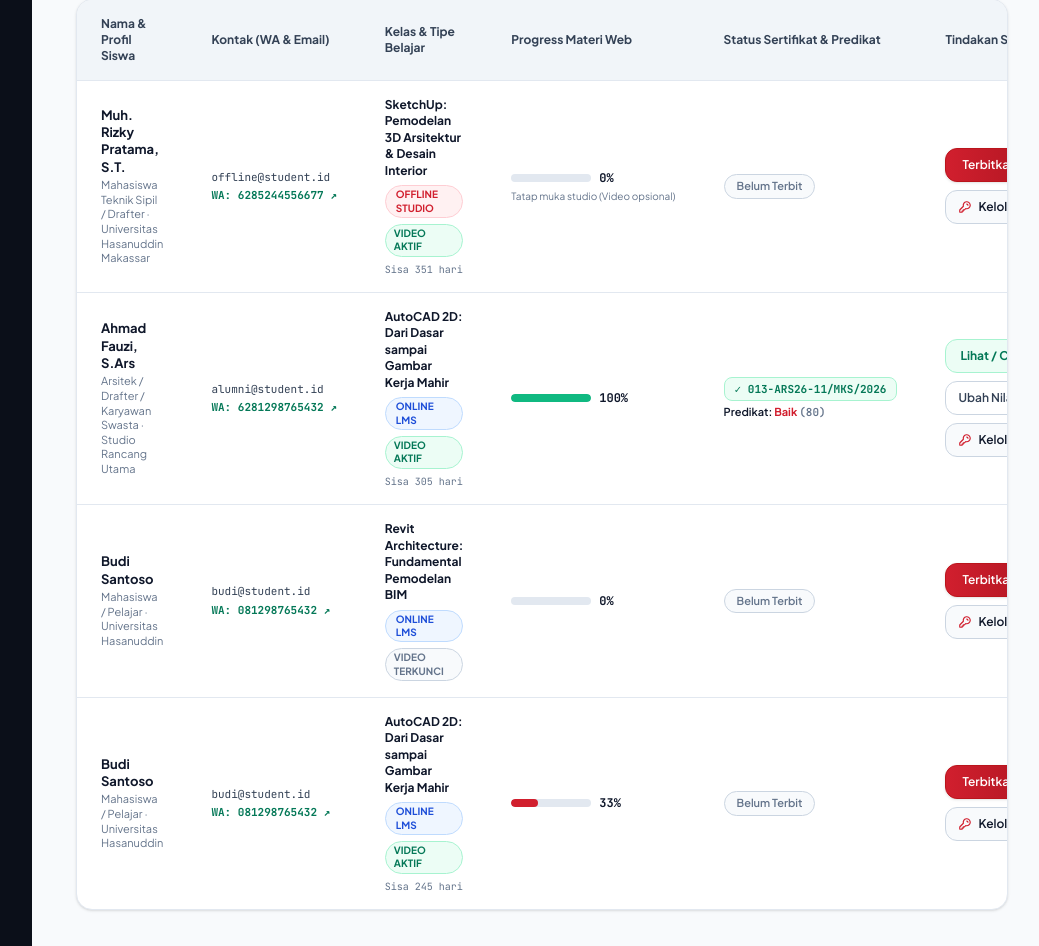
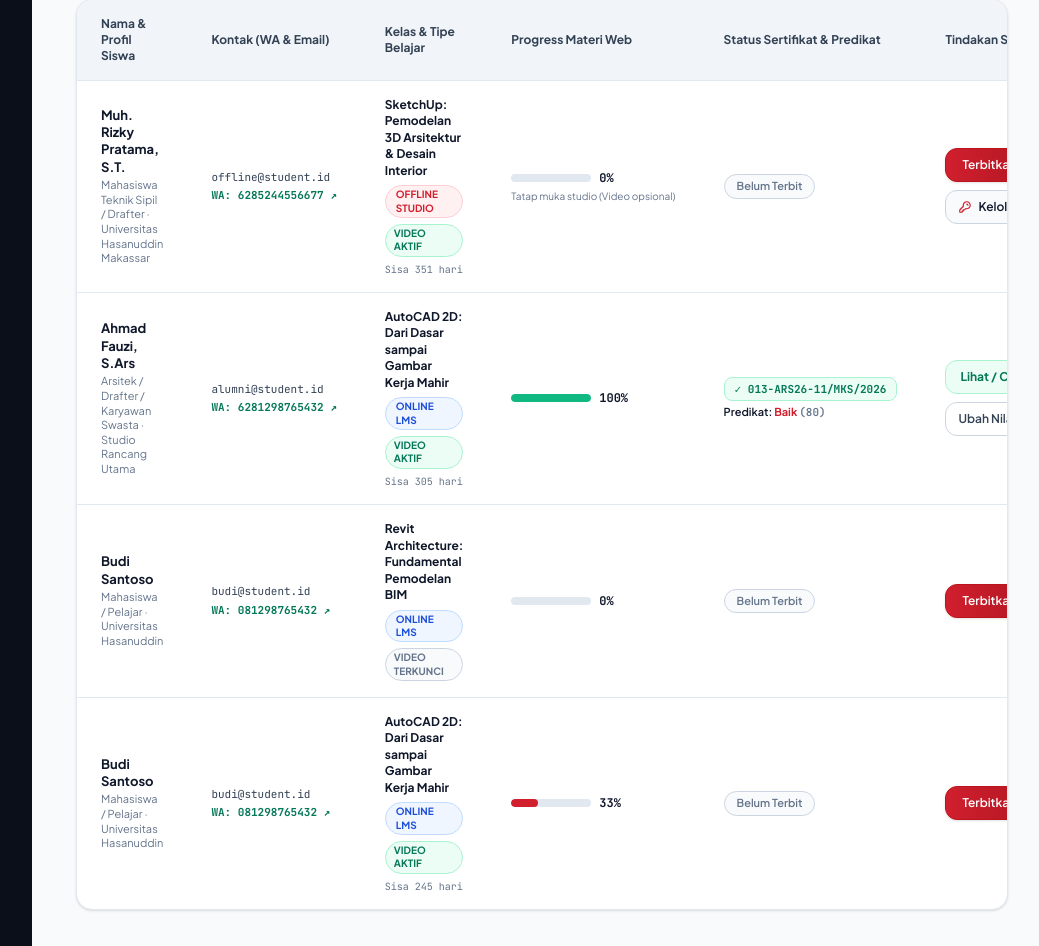
Before and after one commit to muhawwal-git/allfirst-rancang-studio, a Laravel app: page /admin/siswa in a window 1280 px wide. Shown: the part 609-1555 px from the top of the page, without its empty margins (228-1267 px from the left). Run offline with Laravel 12, Linux system fonts and the light colour scheme; a user stored in the database is signed in; data comes from the database, SQL or seed files in the repository; style sheets or scripts are compiled from the project's sources.

Commit message:
refactor: tampilkan tombol dan modal kelola akses khusus untuk siswa offline studio

```diff
--- a/resources/views/admin/siswa/index.blade.php
+++ b/resources/views/admin/siswa/index.blade.php
@@ -305,6 +305,7 @@
                                             </button>
                                         @endif
 
+                                        @if($isOffline)
                                             <button type="button"
                                                     onclick="document.getElementById('modal-akses-user-{{ $student->id }}').classList.remove('hidden')"
                                                     class="inline-flex items-center gap-1.5 px-3 py-2 rounded-xl text-xs font-semibold text-[#0F172A] bg-[#F8FAFC] hover:bg-[#F1F5F9] border border-[#CBD5E1] transition-colors cursor-pointer">
@@ -313,6 +314,7 @@
                                                 </svg>
                                                 <span>Kelola Akses</span>
                                             </button>
+                                        @endif
                                     </div>
                                 </td>
                             </tr>
@@ -444,8 +446,8 @@
         </div>
     @endforeach
 
-    <!-- MODAL KELOLA HAK AKSES KELAS ONLINE (PER USER) -->
-    @foreach($enrollments->pluck('user')->unique('id') as $studentUser)
+    <!-- MODAL KELOLA HAK AKSES KELAS ONLINE (KHUSUS SISWA OFFLINE) -->
+    @foreach($enrollments->filter(fn ($a) => $a->isOffline())->pluck('user')->unique('id') as $studentUser)
         @php
             $activeKelasIds = $studentUser->aksesKelas
                 ->filter(fn ($ak) => $ak->isAktif())
@@ -460,10 +462,10 @@
                 <div class="flex items-center justify-between gap-2 border-b border-[#F1F5F9] pb-3">
                     <div>
                         <span class="text-[10px] font-mono font-bold text-[#D11F2E] uppercase tracking-wider block">
-                            PENGATURAN HAK AKSES KELAS ONLINE (LMS)
+                            PENGATURAN BONUS AKSES KELAS ONLINE (SISWA OFFLINE)
                         </span>
                         <h2 class="text-base sm:text-lg font-extrabold font-heading text-[#0F172A]">
-                            Kelola Akses Kelas Online Siswa
+                            Kelola Bonus Kelas Online Siswa Offline
                         </h2>
                     </div>
                     <button type="button"
```
Also changed, not shown: tests/Feature/SiswaAndSertifikatLifecycleTest.php (+2 -0 lines). Lines whose indentation alone changed are shown as unchanged.
